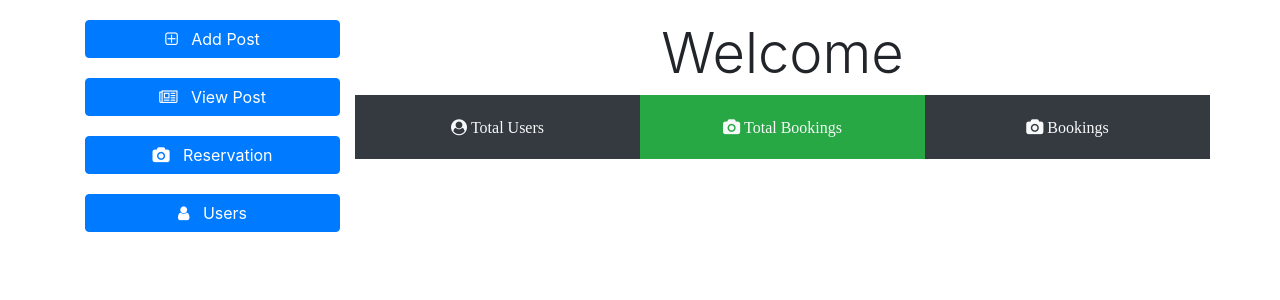
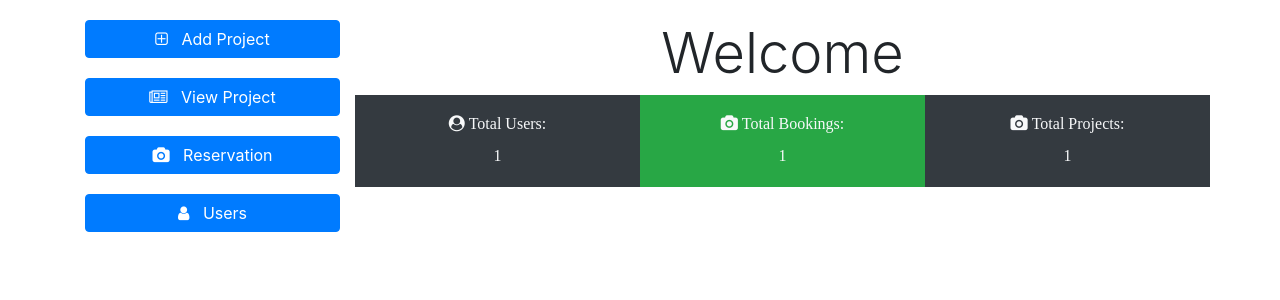
Before and after one commit to SirAlexGBE/RadientMemories, a PHP site: page /Admin/main.php in a window 1280 px wide. Shown: the part 56-356 px from the top of the page. Run offline with PHP 8.4, Linux system fonts and the light colour scheme; the visitor is signed in with stand-in values (Sample User, id 1); tables that the repository leaves empty or names only in its code hold one stand-in row (values such as "Sample post").

Commit message:
backend final touch

```diff
--- a/Admin/Add-post.php
+++ b/Admin/Add-post.php
@@ -73,11 +73,11 @@ else{
         <div class="col-md-3">
           <a href="add-post.php" class="btn btn-primary btn-block" style="margin-top: 20px">
             <i class="fa fa-plus-square-o" aria-hidden="true" style="font-size: medium"></i>
-            &nbsp; Add Post
+            &nbsp; Add Project
           </a>
           <a href="view-post.php" class="btn btn-primary btn-block" style="margin-top: 20px">
             <i class="fa fa-newspaper-o" aria-hidden="true" style="font-size: medium"></i>
-            &nbsp; View Post
+            &nbsp; View Project
           </a>
           <a href="reservation.php" class="btn btn-primary btn-block" style="margin-top: 20px">
             <i class="fa fa-camera" aria-hidden="true" style="font-size: medium"></i>
--- a/Admin/Edit-booking.php
+++ b/Admin/Edit-booking.php
@@ -94,7 +94,7 @@ else{
               aria-hidden="true"
               style="font-size: medium"
             ></i>
-            &nbsp; Add Post</a
+            &nbsp; Add Project</a
           >
           <a
             href="view-post.php"
@@ -106,7 +106,7 @@ else{
               aria-hidden= "true"
               style="font-size: medium"
             ></i>
-            &nbsp; View Post</a
+            &nbsp; View Project</a
           >
           <a
             href="reservation.php"
--- a/Admin/Edit-post.php
+++ b/Admin/Edit-post.php
@@ -73,11 +73,11 @@ else{
         <div class="col-md-3">
           <a href="add-post.php" class="btn btn-primary btn-block" style="margin-top: 20px">
             <i class="fa fa-plus-square-o" aria-hidden="true" style="font-size: medium"></i>
-            &nbsp; Add Post
+            &nbsp; Add Project
           </a>
           <a href="view-post.php" class="btn btn-primary btn-block" style="margin-top: 20px">
             <i class="fa fa-newspaper-o" aria-hidden="true" style="font-size: medium"></i>
-            &nbsp; View Post
+            &nbsp; View Project
           </a>
           <a href="reservation.php" class="btn btn-primary btn-block" style="margin-top: 20px">
             <i class="fa fa-camera" aria-hidden="true" style="font-size: medium"></i>
--- a/Admin/EditUsers.php
+++ b/Admin/EditUsers.php
@@ -94,7 +94,7 @@ else{
               aria-hidden="true"
               style="font-size: medium"
             ></i>
-            &nbsp; Add Post</a
+            &nbsp; Add Project</a
           >
           <a
             href="view-post.php"
@@ -106,7 +106,7 @@ else{
               aria-hidden= "true"
               style="font-size: medium"
             ></i>
-            &nbsp; View Post</a
+            &nbsp; View Project</a
           >
           <a
             href="reservation.php"
--- a/Admin/Main.php
+++ b/Admin/Main.php
@@ -94,7 +94,7 @@ else{
               aria-hidden="true"
               style="font-size: medium"
             ></i>
-            &nbsp; Add Post</a
+            &nbsp; Add Project</a
           >
           <a
             href="view-post.php"
@@ -106,7 +106,7 @@ else{
               aria-hidden= "true"
               style="font-size: medium"
             ></i>
-            &nbsp; View Post</a
+            &nbsp; View Project</a
           >
           <a
             href="reservation.php"
@@ -137,28 +137,21 @@ else{
           <h2 class="display-4 text-center" style="margin-top: 20px">
             Welcome
           </h2>
-          <div class="row">
-            <div
-              class="col-md-4 bg-dark text-light text-center"
-              style="padding: 20px"
-            >
-              <i class="fa fa-user-circle" aria-hidden="true"> Total Users</i>
-            </div>
+          <?php include 'count_data.php'; // Include the PHP script to fetch data ?>
+<div class="row">
+    <div class="col-md-4 bg-dark text-light text-center" style="padding: 20px">
+        <i class="fa fa-user-circle" aria-hidden="true"> Total Users: <br> <br> <?php echo $total_users; ?></i>
+    </div>
 
-            <div
-              class="col-md-4 bg-success text-light text-center"
-              style="padding: 20px"
-            >
-              <i class="fa fa-camera" aria-hidden="true"> Total Bookings</i>
-            </div>
+    <div class="col-md-4 bg-success text-light text-center" style="padding: 20px">
+        <i class="fa fa-camera" aria-hidden="true"> Total Bookings: <br> <br> <?php echo $total_bookings; ?></i>
+    </div>
 
-            <div
-              class="col-md-4 bg-dark text-light text-center"
-              style="padding: 20px"
-            >
-              <i class="fa fa-camera" aria-hidden="true"> Bookings</i>
-            </div>
-          </div>
+    <div class="col-md-4 bg-dark text-light text-center" style="padding: 20px">
+        <i class="fa fa-camera" aria-hidden="true"> Total Projects: <br> <br> <?php echo $total_projects; ?></i>
+    </div>
+</div>
+
         </div>
       </div>
     </div>
--- a/Admin/Reservation.php
+++ b/Admin/Reservation.php
@@ -73,11 +73,11 @@ else{
         <div class="col-md-3">
           <a href="add-post.php" class="btn btn-primary btn-block" style="margin-top: 20px">
             <i class="fa fa-plus-square-o" aria-hidden="true" style="font-size: medium"></i>
-            &nbsp; Add Post
+            &nbsp; Add Project
           </a>
           <a href="view-post.php" class="btn btn-primary btn-block" style="margin-top: 20px">
             <i class="fa fa-newspaper-o" aria-hidden="true" style="font-size: medium"></i>
-            &nbsp; View Post
+            &nbsp; View Project
           </a>
           <a href="reservation.php" class="btn btn-primary btn-block" style="margin-top: 20px">
             <i class="fa fa-camera" aria-hidden="true" style="font-size: medium"></i>
--- a/Admin/Users.php
+++ b/Admin/Users.php
@@ -73,11 +73,11 @@ else{
         <div class="col-md-3">
           <a href="add-post.php" class="btn btn-primary btn-block" style="margin-top: 20px">
             <i class="fa fa-plus-square-o" aria-hidden="true" style="font-size: medium"></i>
-            &nbsp; Add Post
+            &nbsp; Add Project
           </a>
           <a href="view-post.php" class="btn btn-primary btn-block" style="margin-top: 20px">
             <i class="fa fa-newspaper-o" aria-hidden="true" style="font-size: medium"></i>
-            &nbsp; View Post
+            &nbsp; View Project
           </a>
           <a href="reservation.php" class="btn btn-primary btn-block" style="margin-top: 20px">
             <i class="fa fa-camera" aria-hidden="true" style="font-size: medium"></i>
--- a/Admin/View-post.php
+++ b/Admin/View-post.php
@@ -94,7 +94,7 @@ else{
               aria-hidden="true"
               style="font-size: medium"
             ></i>
-            &nbsp; Add Post</a
+            &nbsp; Add Project</a
           >
           <a
             href="view-post.php"
@@ -106,7 +106,7 @@ else{
               aria-hidden= "true"
               style="font-size: medium"
             ></i>
-            &nbsp; View Post</a
+            &nbsp; View Project</a
           >
           <a
             href="reservation.php"
@@ -135,7 +135,7 @@ else{
         </div>
         <div class="col-md-9">
           <h2 class="display-4 text-center" style="margin-top: 20px">
-            <i class="fa fa-newspaper-o" aria-hidden="true"></i> View All Post
+            <i class="fa fa-newspaper-o" aria-hidden="true"></i> View All Projects
           </h2>
           <!-- row start -->
           <div class="row">
--- /dev/null
+++ b/Admin/count_data.php
@@ -0,0 +1,21 @@
+<?php
+include 'Connection.php';
+
+// Fetch total users
+$query_users = "SELECT COUNT(*) AS total_users FROM users";
+$result_users = mysqli_query($conn, $query_users);
+$row_users = mysqli_fetch_assoc($result_users);
+$total_users = $row_users['total_users'];
+
+// Fetch total bookings
+$query_bookings = "SELECT COUNT(*) AS total_bookings FROM bookings";
+$result_bookings = mysqli_query($conn, $query_bookings);
+$row_bookings = mysqli_fetch_assoc($result_bookings);
+$total_bookings = $row_bookings['total_bookings'];
+
+// Fetch total projects
+$query_projects = "SELECT COUNT(*) AS total_projects FROM projects";
+$result_projects = mysqli_query($conn, $query_projects);
+$row_projects = mysqli_fetch_assoc($result_projects);
+$total_projects = $row_projects['total_projects'];
+?>
```
